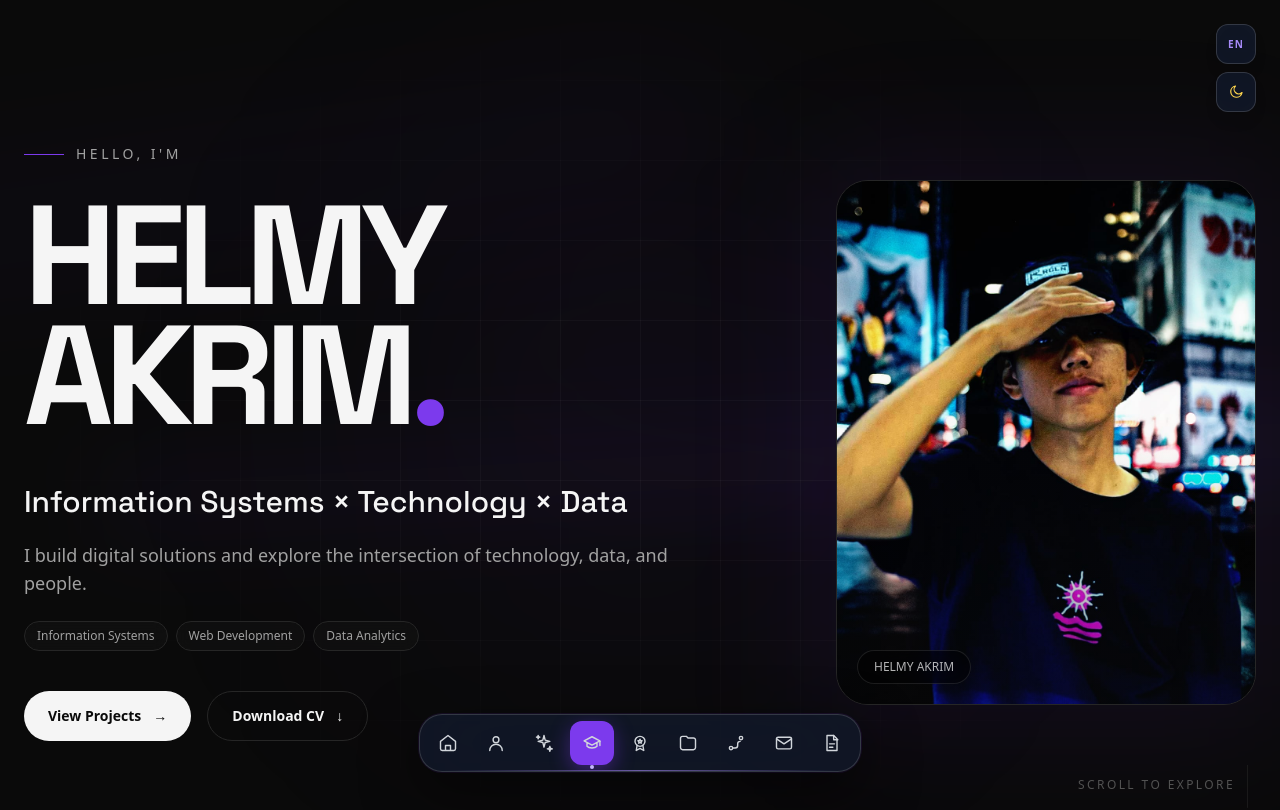
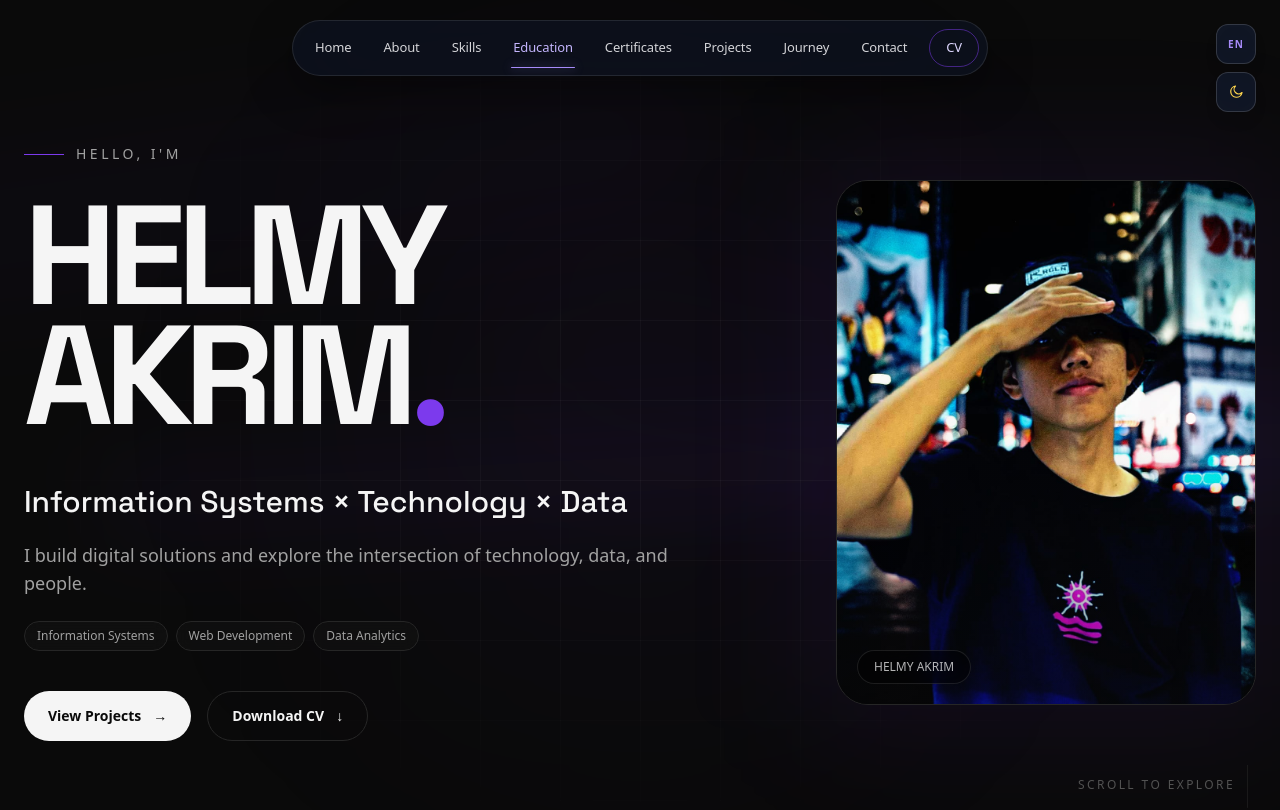
Before and after one commit to myhell2405/helmy-portfolio, a Next.js app: page / in a window 1280 px wide. Shown: the top 810 px of the page. Built offline with nearby package versions, Linux system fonts and the light colour scheme.

Commit message:
update navbar & loading screen

```diff
--- a/src/components/Navbar.tsx
+++ b/src/components/Navbar.tsx
@@ -14,7 +14,11 @@ type IconName =
   | "mail"
   | "file";
 
-const navItems: { label: string; href: string; icon: IconName }[] = [
+const navItems: {
+  label: string;
+  href: string;
+  icon: IconName;
+}[] = [
   { label: "Home", href: "#home", icon: "home" },
   { label: "About", href: "#about", icon: "user" },
   { label: "Skills", href: "#skills", icon: "sparkles" },
@@ -28,19 +32,76 @@ const navItems: { label: string; href: string; icon: IconName }[] = [
 
 function DockIcon({ name }: { name: IconName }) {
   const paths: Record<IconName, React.ReactNode> = {
-    home: <path d="m3 10 9-7 9 7v9a2 2 0 0 1-2 2H5a2 2 0 0 1-2-2zM9 21v-6h6v6" />,
-    user: <><circle cx="12" cy="8" r="3.5" /><path d="M4.5 21a7.5 7.5 0 0 1 15 0" /></>,
-    graduation: <><path d="m2.5 9.5 9.5-5 9.5 5-9.5 5zM6 11.5V16c2.4 2.7 9.6 2.7 12 0v-4.5" /><path d="M21.5 10v5" /></>,
-    badge: <><circle cx="12" cy="10" r="6" /><path d="m8.5 15-1 6 4.5-2.5 4.5 2.5-1-6M12 7.5l.8 1.6 1.7.2-1.2 1.2.3 1.7-1.6-.8-1.6.8.3-1.7-1.2-1.2 1.7-.2z" /></>,
-    sparkles: <><path d="m12 3-1.4 5.6L5 10l5.6 1.4L12 17l1.4-5.6L19 10l-5.6-1.4z" /><path d="m19 16-.7 2.3L16 19l2.3.7L19 22l.7-2.3L22 19l-2.3-.7zM5 3l-.5 1.5L3 5l1.5.5L5 7l.5-1.5L7 5l-1.5-.5z" /></>,
-    folder: <path d="M3 6.5A2.5 2.5 0 0 1 5.5 4H10l2 2h6.5A2.5 2.5 0 0 1 21 8.5v9A2.5 2.5 0 0 1 18.5 20h-13A2.5 2.5 0 0 1 3 17.5z" />,
-    path: <><circle cx="6" cy="18" r="2" /><circle cx="18" cy="6" r="2" /><path d="M8 18h3a3 3 0 0 0 3-3v-2a3 3 0 0 1 3-3" /></>,
-    mail: <><rect x="3" y="5" width="18" height="14" rx="2" /><path d="m3 7 9 6 9-6" /></>,
-    file: <><path d="M6 3h8l4 4v14H6z" /><path d="M14 3v5h5M9 13h6M9 17h4" /></>,
+    home: (
+      <path d="m3 10 9-7 9 7v9a2 2 0 0 1-2 2H5a2 2 0 0 1-2-2zM9 21v-6h6v6" />
+    ),
+
+    user: (
+      <>
+        <circle cx="12" cy="8" r="3.5" />
+        <path d="M4.5 21a7.5 7.5 0 0 1 15 0" />
+      </>
+    ),
+
+    graduation: (
+      <>
+        <path d="m2.5 9.5 9.5-5 9.5 5-9.5 5zM6 11.5V16c2.4 2.7 9.6 2.7 12 0v-4.5" />
+        <path d="M21.5 10v5" />
+      </>
+    ),
+
+    badge: (
+      <>
+        <circle cx="12" cy="10" r="6" />
+        <path d="m8.5 15-1 6 4.5-2.5 4.5 2.5-1-6M12 7.5l.8 1.6 1.7.2-1.2 1.2.3 1.7-1.6-.8-1.6.8.3-1.7-1.2-1.2 1.7-.2z" />
+      </>
+    ),
+
+    sparkles: (
+      <>
+        <path d="m12 3-1.4 5.6L5 10l5.6 1.4L12 17l1.4-5.6L19 10l-5.6-1.4z" />
+        <path d="m19 16-.7 2.3L16 19l2.3.7L19 22l.7-2.3L22 19l-2.3-.7zM5 3l-.5 1.5L3 5l1.5.5L5 7l.5-1.5L7 5l-1.5-.5z" />
+      </>
+    ),
+
+    folder: (
+      <path d="M3 6.5A2.5 2.5 0 0 1 5.5 4H10l2 2h6.5A2.5 2.5 0 0 1 21 8.5v9A2.5 2.5 0 0 1 18.5 20h-13A2.5 2.5 0 0 1 3 17.5z" />
+    ),
+
+    path: (
+      <>
+        <circle cx="6" cy="18" r="2" />
+        <circle cx="18" cy="6" r="2" />
+        <path d="M8 18h3a3 3 0 0 0 3-3v-2a3 3 0 0 1 3-3" />
+      </>
+    ),
+
+    mail: (
+      <>
+        <rect x="3" y="5" width="18" height="14" rx="2" />
+        <path d="m3 7 9 6 9-6" />
+      </>
+    ),
+
+    file: (
+      <>
+        <path d="M6 3h8l4 4v14H6z" />
+        <path d="M14 3v5h5M9 13h6M9 17h4" />
+      </>
+    ),
   };
 
   return (
-    <svg viewBox="0 0 24 24" fill="none" stroke="currentColor" strokeWidth="1.7" strokeLinecap="round" strokeLinejoin="round" aria-hidden="true" className="h-5 w-5">
+    <svg
+      viewBox="0 0 24 24"
+      fill="none"
+      stroke="currentColor"
+      strokeWidth="1.7"
+      strokeLinecap="round"
+      strokeLinejoin="round"
+      aria-hidden="true"
+      className="h-5 w-5"
+    >
       {paths[name]}
     </svg>
   );
@@ -50,53 +111,74 @@ export default function Navbar() {
   const [activeItem, setActiveItem] = useState("#home");
 
   useEffect(() => {
-    const sectionItems = navItems.filter((item) => item.href.startsWith("#"));
+    const sectionItems = navItems.filter((item) =>
+      item.href.startsWith("#"),
+    );
 
     const updateActiveItem = () => {
       const scrollMarker = window.innerHeight * 0.45;
+
       const sections = sectionItems
         .map((item) => ({
           href: item.href,
           element: document.querySelector<HTMLElement>(item.href),
         }))
-        .filter((section): section is { href: string; element: HTMLElement } => section.element !== null);
+        .filter(
+          (
+            section,
+          ): section is {
+            href: string;
+            element: HTMLElement;
+          } => section.element !== null,
+        );
 
       const currentSection = sections.find(({ element }) => {
         const { top, bottom } = element.getBoundingClientRect();
+
         return top <= scrollMarker && bottom >= scrollMarker;
       });
 
       if (currentSection) {
         setActiveItem((current) =>
-          current === currentSection.href ? current : currentSection.href,
+          current === currentSection.href
+            ? current
+            : currentSection.href,
         );
+
         return;
       }
 
-      const closestSection = sections.reduce<(typeof sections)[number] | null>(
-        (closest, section) => {
-          if (!closest) return section;
+      const closestSection = sections.reduce<
+        (typeof sections)[number] | null
+      >((closest, section) => {
+        if (!closest) return section;
 
-          const sectionDistance = Math.abs(
-            section.element.getBoundingClientRect().top - scrollMarker,
-          );
-          const closestDistance = Math.abs(
-            closest.element.getBoundingClientRect().top - scrollMarker,
-          );
+        const sectionDistance = Math.abs(
+          section.element.getBoundingClientRect().top -
+            scrollMarker,
+        );
 
-          return sectionDistance < closestDistance ? section : closest;
-        },
-        null,
-      );
+        const closestDistance = Math.abs(
+          closest.element.getBoundingClientRect().top -
+            scrollMarker,
+        );
+
+        return sectionDistance < closestDistance
+          ? section
+          : closest;
+      }, null);
 
       if (closestSection) {
         setActiveItem((current) =>
-          current === closestSection.href ? current : closestSection.href,
+          current === closestSection.href
+            ? current
+            : closestSection.href,
         );
       }
     };
 
     let animationFrame: number | undefined;
+
     const onScroll = () => {
       if (animationFrame !== undefined) return;
 
@@ -107,26 +189,85 @@ export default function Navbar() {
     };
 
     updateActiveItem();
-    window.addEventListener("scroll", onScroll, { passive: true });
+
+    window.addEventListener("scroll", onScroll, {
+      passive: true,
+    });
+
     window.addEventListener("resize", onScroll);
 
     return () => {
       window.removeEventListener("scroll", onScroll);
       window.removeEventListener("resize", onScroll);
-      if (animationFrame !== undefined) window.cancelAnimationFrame(animationFrame);
+
+      if (animationFrame !== undefined) {
+        window.cancelAnimationFrame(animationFrame);
+      }
     };
   }, []);
 
   return (
     <motion.nav
       aria-label="Main navigation"
-      initial={{ opacity: 0, y: 28 }}
+      initial={{ opacity: 0, y: -18 }}
       animate={{ opacity: 1, y: 0 }}
-      transition={{ duration: 0.65, delay: 0.25, ease: [0.22, 1, 0.36, 1] }}
-      className="fixed inset-x-0 bottom-5 z-50 flex justify-center px-3 sm:bottom-7"
+      transition={{
+        duration: 0.65,
+        delay: 0.25,
+        ease: [0.22, 1, 0.36, 1],
+      }}
+      className="
+        fixed
+        inset-x-0
+        bottom-5
+        z-50
+        flex
+        justify-center
+        px-3
+        sm:bottom-7
+        md:bottom-auto
+        md:top-5
+        md:px-6
+      "
     >
-      <div className="relative flex max-w-full items-end gap-1 overflow-x-auto rounded-[1.45rem] border border-white/15 bg-[#111827]/90 p-1.5 shadow-[0_18px_55px_rgba(0,0,0,0.5),0_0_0_1px_rgba(124,58,237,0.12)] backdrop-blur-2xl [scrollbar-width:none]">
-        <div aria-hidden="true" className="pointer-events-none absolute inset-x-5 bottom-0 h-px bg-gradient-to-r from-transparent via-[#a78bfa]/60 to-transparent" />
+      {/* =====================================================
+          MOBILE NAVIGATION
+          ===================================================== */}
+
+      <div
+        className="
+          relative
+          flex
+          max-w-full
+          items-end
+          gap-1
+          overflow-x-auto
+          rounded-[1.45rem]
+          border
+          border-white/15
+          bg-[#111827]/90
+          p-1.5
+          shadow-[0_18px_55px_rgba(0,0,0,0.5),0_0_0_1px_rgba(124,58,237,0.12)]
+          backdrop-blur-2xl
+          [scrollbar-width:none]
+
+          md:hidden
+        "
+      >
+        <div
+          aria-hidden="true"
+          className="
+            pointer-events-none
+            absolute
+            inset-x-5
+            bottom-0
+            h-px
+            bg-gradient-to-r
+            from-transparent
+            via-[#a78bfa]/60
+            to-transparent
+          "
+        />
 
         {navItems.map((item, index) => {
           const isActive = activeItem === item.href;
@@ -136,36 +277,278 @@ export default function Navbar() {
             <motion.a
               key={item.href}
               href={item.href}
-              aria-label={isDocument ? "Open CV" : item.label}
-              aria-current={isActive && !isDocument ? "page" : undefined}
+              aria-label={
+                isDocument ? "Open CV" : item.label
+              }
+              aria-current={
+                isActive && !isDocument
+                  ? "page"
+                  : undefined
+              }
               onClick={() => {
-                if (!isDocument) setActiveItem(item.href);
+                if (!isDocument) {
+                  setActiveItem(item.href);
+                }
               }}
-              initial={{ opacity: 0, y: 12 }}
-              animate={{ opacity: 1, y: 0 }}
-              transition={{ duration: 0.38, delay: 0.34 + index * 0.055, ease: [0.22, 1, 0.36, 1] }}
-              whileHover={{ y: -10, scale: 1.12 }}
-              whileTap={{ scale: 0.82, y: -2 }}
-              className="group relative flex h-10 w-10 shrink-0 items-center justify-center rounded-xl text-[#d1d5db] transition-colors duration-200 hover:bg-white hover:text-[#312e81] focus-visible:bg-white focus-visible:text-[#312e81] sm:h-11 sm:w-11"
+              initial={{
+                opacity: 0,
+                y: 12,
+              }}
+              animate={{
+                opacity: 1,
+                y: 0,
+              }}
+              transition={{
+                duration: 0.38,
+                delay:
+                  0.34 + index * 0.055,
+                ease: [0.22, 1, 0.36, 1],
+              }}
+              whileHover={{
+                y: -8,
+                scale: 1.1,
+              }}
+              whileTap={{
+                scale: 0.82,
+                y: -2,
+              }}
+              className="
+                group
+                relative
+                flex
+                h-10
+                w-10
+                shrink-0
+                items-center
+                justify-center
+                rounded-xl
+                text-[#d1d5db]
+                transition-colors
+                duration-200
+                hover:bg-white
+                hover:text-[#312e81]
+                focus-visible:bg-white
+                focus-visible:text-[#312e81]
+
+                sm:h-11
+                sm:w-11
+              "
             >
               {isActive && (
                 <motion.span
-                  layoutId="active-dock-item"
-                  className="absolute inset-0 rounded-xl bg-[#7c3aed] shadow-[0_6px_20px_rgba(124,58,237,0.42)]"
-                  transition={{ type: "spring", stiffness: 420, damping: 30 }}
+                  layoutId="active-mobile-item"
+                  className="
+                    absolute
+                    inset-0
+                    rounded-xl
+                    bg-[#7c3aed]
+                    shadow-[0_6px_20px_rgba(124,58,237,0.42)]
+                  "
+                  transition={{
+                    type: "spring",
+                    stiffness: 420,
+                    damping: 30,
+                  }}
                 />
               )}
+
               <motion.span
-                animate={isActive ? { rotate: [0, -10, 8, 0], scale: [1, 1.15, 1] } : { rotate: 0, scale: 1 }}
-                transition={{ duration: 0.38, ease: "easeOut" }}
+                animate={
+                  isActive
+                    ? {
+                        rotate: [
+                          0,
+                          -10,
+                          8,
+                          0,
+                        ],
+                        scale: [
+                          1,
+                          1.15,
+                          1,
+                        ],
+                      }
+                    : {
+                        rotate: 0,
+                        scale: 1,
+                      }
+                }
+                transition={{
+                  duration: 0.38,
+                  ease: "easeOut",
+                }}
                 className="relative z-10"
               >
-                <DockIcon name={item.icon} />
+                <DockIcon
+                  name={item.icon}
+                />
               </motion.span>
-              <span className="pointer-events-none absolute -top-10 left-1/2 -translate-x-1/2 whitespace-nowrap rounded-md border border-white/10 bg-[#030712] px-2.5 py-1 text-[10px] font-semibold tracking-wide text-white opacity-0 shadow-xl transition-all duration-200 group-hover:-top-11 group-hover:opacity-100 group-focus-visible:-top-11 group-focus-visible:opacity-100">
+
+              <span
+                className="
+                  pointer-events-none
+                  absolute
+                  -top-10
+                  left-1/2
+                  -translate-x-1/2
+                  whitespace-nowrap
+                  rounded-md
+                  border
+                  border-white/10
+                  bg-[#030712]
+                  px-2.5
+                  py-1
+                  text-[10px]
+                  font-semibold
+                  tracking-wide
+                  text-white
+                  opacity-0
+                  shadow-xl
+                  transition-all
+                  duration-200
+                  group-hover:-top-11
+                  group-hover:opacity-100
+                  group-focus-visible:-top-11
+                  group-focus-visible:opacity-100
+                "
+              >
                 {item.label}
               </span>
-              {isActive && <span aria-hidden="true" className="absolute -bottom-1 h-1 w-1 rounded-full bg-[#c4b5fd]" />}
+
+              {isActive && (
+                <span
+                  aria-hidden="true"
+                  className="
+                    absolute
+                    -bottom-1
+                    h-1
+                    w-1
+                    rounded-full
+                    bg-[#c4b5fd]
+                  "
+                />
+              )}
+            </motion.a>
+          );
+        })}
+      </div>
+
+      {/* =====================================================
+          DESKTOP NAVIGATION
+          ===================================================== */}
+
+      <div
+        className="
+          hidden
+          md:flex
+          md:items-center
+          md:gap-1
+          rounded-full
+          border
+          border-white/10
+          bg-[#0D111C]/90
+          px-2
+          py-2
+          shadow-[0_14px_45px_rgba(0,0,0,0.4)]
+          backdrop-blur-2xl
+        "
+      >
+        {navItems.map((item, index) => {
+          const isActive = activeItem === item.href;
+          const isDocument = item.href === "/cv.pdf";
+
+          return (
+            <motion.a
+              key={item.href}
+              href={item.href}
+              aria-label={isDocument ? "Open CV" : item.label}
+              aria-current={
+                isActive && !isDocument ? "page" : undefined
+              }
+              onClick={() => {
+                if (!isDocument) {
+                  setActiveItem(item.href);
+                }
+              }}
+              initial={{
+                opacity: 0,
+                y: -8,
+              }}
+              animate={{
+                opacity: 1,
+                y: 0,
+              }}
+              transition={{
+                duration: 0.4,
+                delay: 0.3 + index * 0.045,
+                ease: [0.22, 1, 0.36, 1],
+              }}
+              className={`
+                group
+                relative
+                rounded-full
+                px-3.5
+                py-2
+                text-[13px]
+                font-medium
+                tracking-[-0.01em]
+                transition-all
+                duration-300
+                ease-out
+
+                ${
+                  isActive
+                    ? "text-[#C4B5FD]"
+                    : "text-[#D4D4D8] hover:text-white"
+                }
+
+                ${
+                  isDocument
+                    ? "ml-1 border border-[#7C3AED]/50 px-4 text-[#DDD6FE] hover:border-[#A78BFA] hover:bg-[#7C3AED]/15 hover:text-white"
+                    : "hover:bg-white/[0.07]"
+                }
+              `}
+            >
+              {item.label}
+
+              {/* Active indicator */}
+              {isActive && !isDocument && (
+                <motion.span
+                  layoutId="desktop-active-indicator"
+                  className="
+                    absolute
+                    inset-x-3
+                    -bottom-0.5
+                    h-px
+                    rounded-full
+                    bg-[#A78BFA]
+                    shadow-[0_0_10px_rgba(167,139,250,0.7)]
+                  "
+                  transition={{
+                    type: "spring",
+                    stiffness: 420,
+                    damping: 32,
+                  }}
+                />
+              )}
+
+              {/* Hover indicator */}
+              {!isActive && !isDocument && (
+                <span
+                  className="
+                    absolute
+                    inset-x-3
+                    -bottom-0.5
+                    h-px
+                    scale-x-0
+                    rounded-full
+                    bg-[#A78BFA]/70
+                    transition-transform
+                    duration-300
+                    group-hover:scale-x-100
+                  "
+                />
+              )}
             </motion.a>
           );
         })}
```
Also changed, not shown: src/components/LoadingScreen.tsx (+131 -48 lines).
